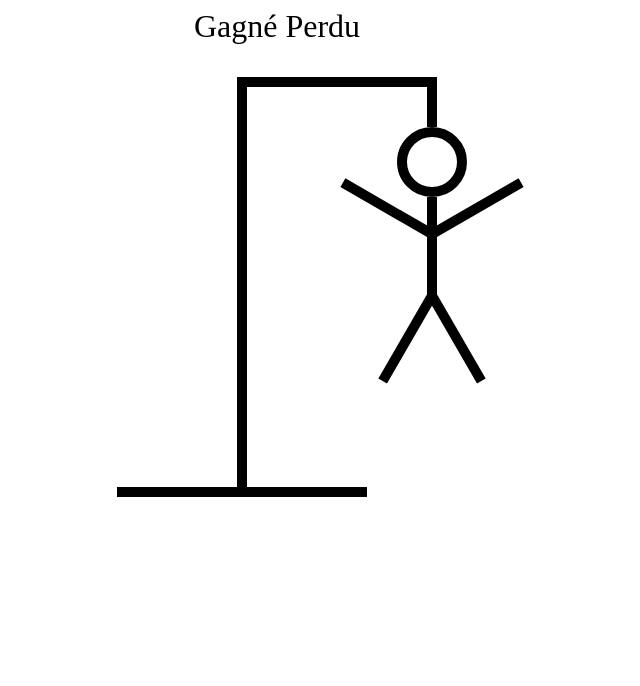
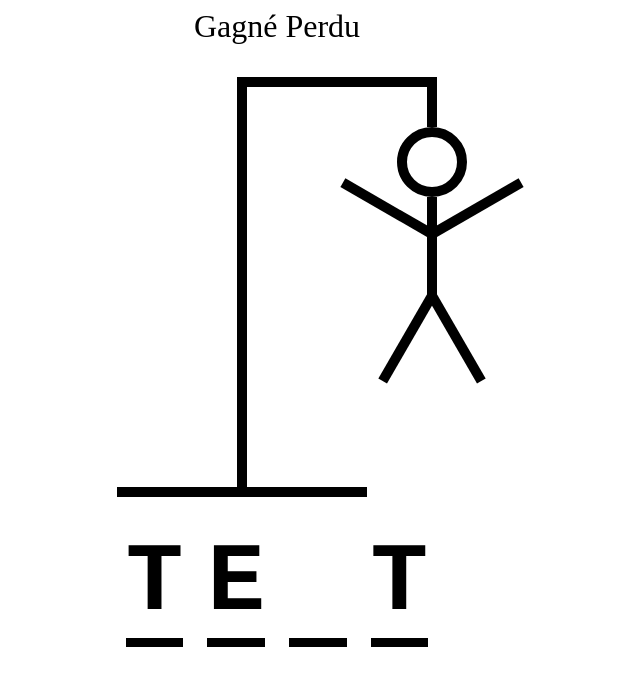
Before and after one commit to florianLSP/react-pendu, a React (Vite) app in the folder frontend/: page / in a window 1280 px wide. Shown: the top 686 px of the page, without its empty margins (363-1003 px from the left). Built offline with nearby package versions, Linux system fonts and the light colour scheme.

Commit message:
feat: display word under hangman drawing

```diff
--- a/frontend/src/components/HangmanWord.tsx
+++ b/frontend/src/components/HangmanWord.tsx
@@ -1,3 +1,32 @@
-function HangmanWord() {}
+function HangmanWord() {
+  const word = "test";
+  const guessedLetters = ["t", "e", "g"];
+  return (
+    <div
+      style={{
+        display: "flex",
+        gap: ".25em",
+        fontSize: "6rem",
+        fontWeight: "bold",
+        textTransform: "uppercase",
+        fontFamily: "monospace",
+      }}
+    >
+      {word.split("").map((letter, index) => (
+        <span style={{ borderBottom: ".1em solid black" }} key={index}>
+          <span
+            style={{
+              visibility: guessedLetters.includes(letter)
+                ? "visible"
+                : "hidden",
+            }}
+          >
+            {letter}
+          </span>
+        </span>
+      ))}
+    </div>
+  );
+}
 
 export default HangmanWord;
```
